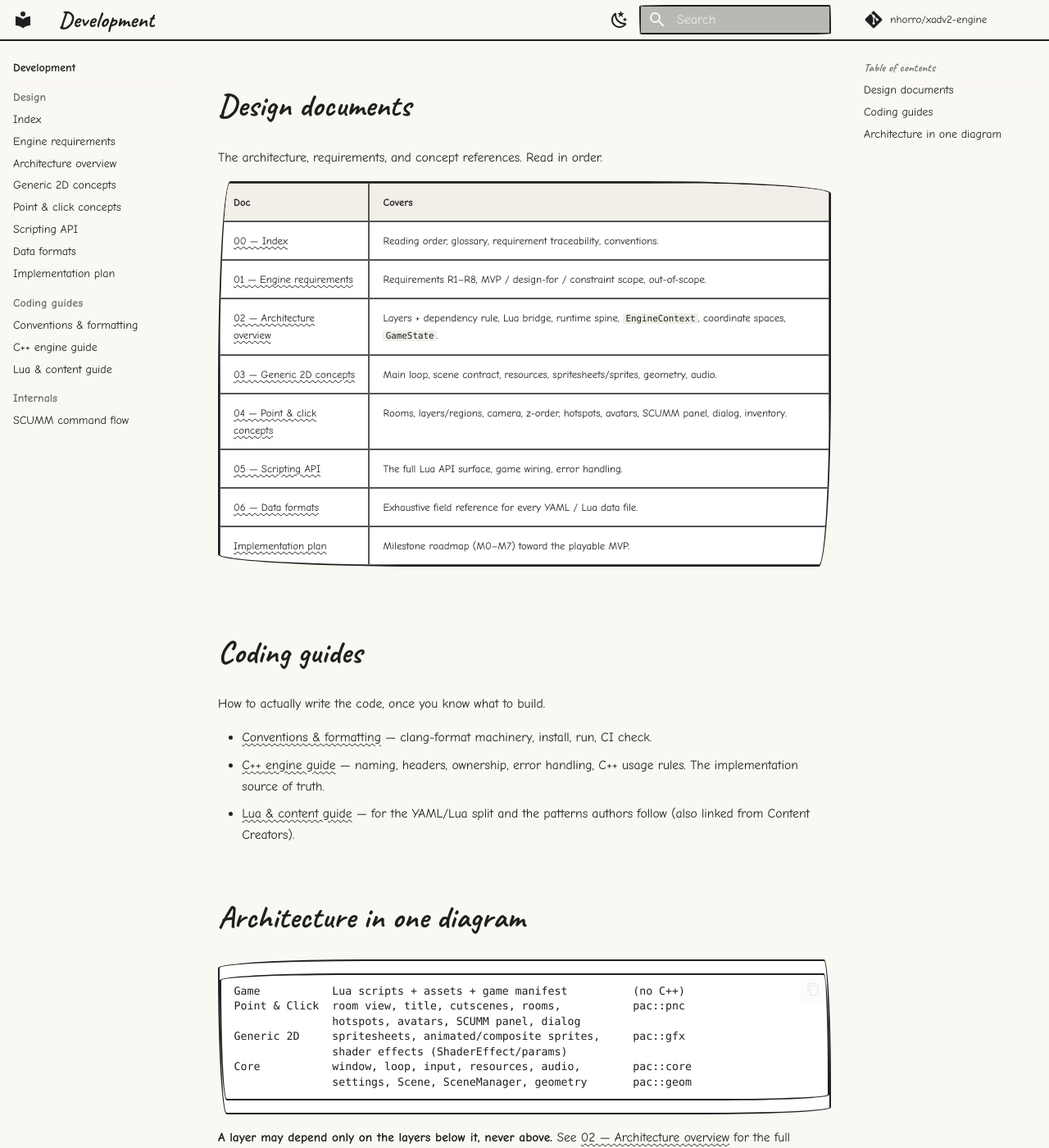
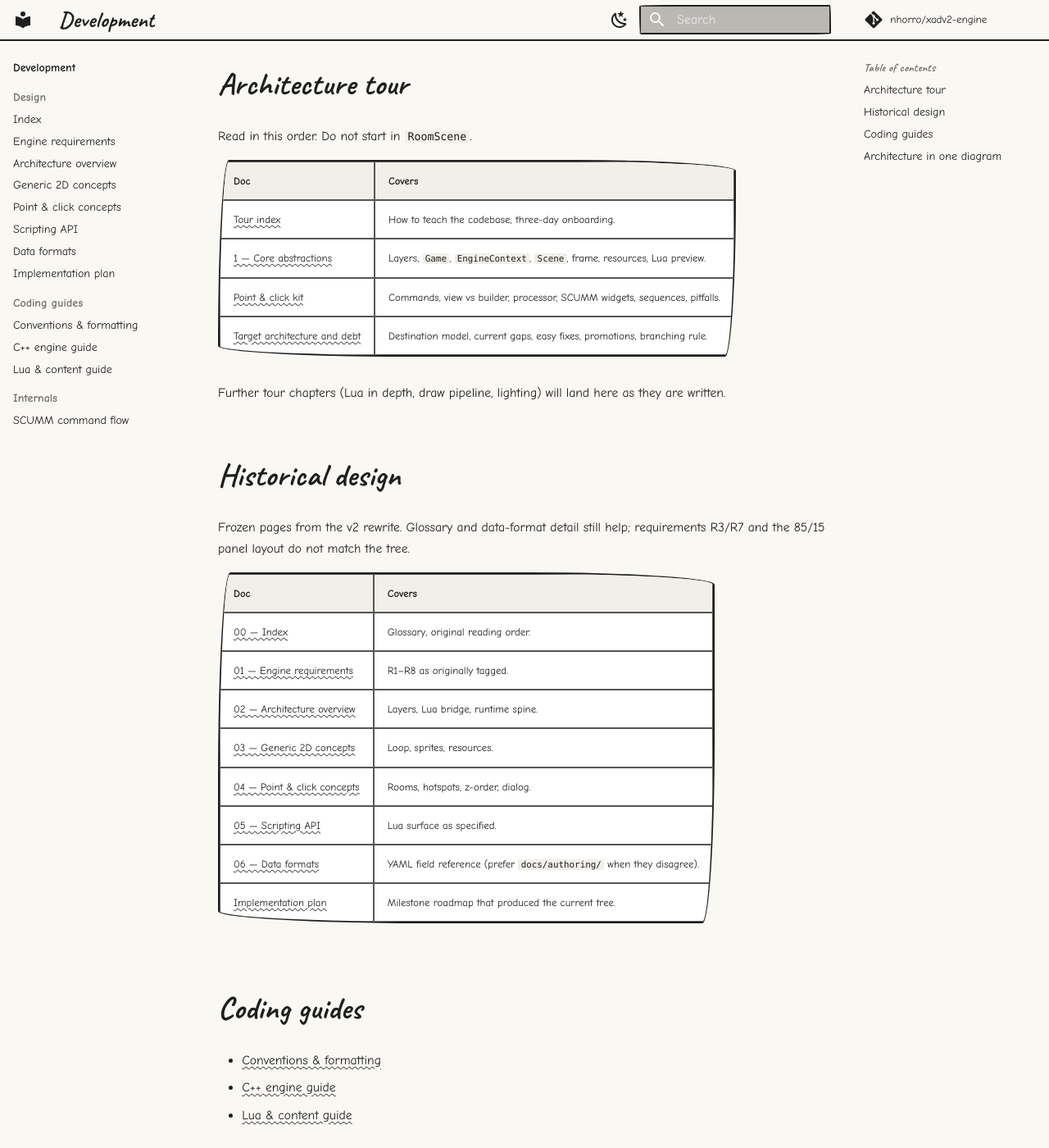
Before and after one commit to nhorro/xadv2-engine, an MkDocs documentation site: the page built from docs/development/index.md, in a window 1280 px wide and 1400 px high, scrolled down 416 px. Shown: the whole window at 82% size. Built offline with MkDocs 1.6.1 and Material for MkDocs 9.7.7, drawn with Linux system fonts in a browser that asks for light colours; comment, search, counter and statistics services are not loaded; some of the changed text lies outside the part shown.

Commit message:
docs: make the as-built tour the engine reference
Archive the v2 design pages as history, add a tour of the current
architecture and debt plan, drop the Arte y Narrativa audience from the
site, and point authoring docs at the Lua/YAML API instead of the old
design folder.

````diff
--- a/docs/development/index.md
+++ b/docs/development/index.md
@@ -1,52 +1,60 @@
 # Development
 
-Documentation for **engine developers** — the people extending `xadv2-engine`
-in C++. The goal of this section is to give you enough context to make
-decisions that keep the engine powerful and keep content authoring easy.
+Documentation for **engine developers** — people extending `xadv2-engine` in C++.
 
-!!! abstract "The design docs are the source of truth"
-    The canonical design lives in the [design documents](design/00-index.md).
-    The implementation follows the design; where the code diverges, **the code is
-    what changes**. Read [00 — Index](design/00-index.md) first.
+!!! abstract "The as-built tour is the source of truth"
+    Start in the [architecture tour](tour/index.md). Those pages describe the
+    engine as it exists and the target split (core 2D + P&C kit). The older
+    [design documents](design/00-index.md) are [archived history](history/README.md):
+    useful context, not a map for new work.
 
-## Design documents
+## Architecture tour
 
-The architecture, requirements, and concept references. Read in order.
+Read in this order. Do not start in `RoomScene`.
 
 | Doc | Covers |
 |-----|--------|
-| [00 — Index](design/00-index.md) | Reading order, glossary, requirement traceability, conventions. |
-| [01 — Engine requirements](design/01-engine-requirements.md) | Requirements R1–R8, MVP / design-for / constraint scope, out-of-scope. |
-| [02 — Architecture overview](design/02-architecture-overview.md) | Layers + dependency rule, Lua bridge, runtime spine, `EngineContext`, coordinate spaces, `GameState`. |
-| [03 — Generic 2D concepts](design/03-2d-game-concepts.md) | Main loop, scene contract, resources, spritesheets/sprites, geometry, audio. |
-| [04 — Point & click concepts](design/04-point-and-click-concepts.md) | Rooms, layers/regions, camera, z-order, hotspots, avatars, SCUMM panel, dialog, inventory. |
-| [05 — Scripting API](design/05-scripting-api.md) | The full Lua API surface, game wiring, error handling. |
-| [06 — Data formats](design/06-data-formats.md) | Exhaustive field reference for every YAML / Lua data file. |
-| [Implementation plan](design/implementation-plan.md) | Milestone roadmap (M0–M7) toward the playable MVP. |
+| [Tour index](tour/index.md) | How to teach the codebase; three-day onboarding. |
+| [1 — Core abstractions](tour/01-core-abstractions.md) | Layers, `Game`, `EngineContext`, `Scene`, frame, resources, Lua preview. |
+| [Point & click kit](tour/07-point-and-click.md) | Commands, view vs builder, processor, SCUMM widgets, sequences, pitfalls. |
+| [Target architecture and debt](tour/target-and-debt.md) | Destination model, current gaps, easy fixes, promotions, branching rule. |
+
+Further tour chapters (Lua in depth, draw pipeline, lighting) will land here
+as they are written.
+
+## Historical design
+
+Frozen pages from the v2 rewrite. Glossary and data-format detail still help;
+requirements R3/R7 and the 85/15 panel layout do not match the tree.
+
+| Doc | Covers |
+|-----|--------|
+| [00 — Index](design/00-index.md) | Glossary, original reading order. |
+| [01 — Engine requirements](design/01-engine-requirements.md) | R1–R8 as originally tagged. |
+| [02 — Architecture overview](design/02-architecture-overview.md) | Layers, Lua bridge, runtime spine. |
+| [03 — Generic 2D concepts](design/03-2d-game-concepts.md) | Loop, sprites, resources. |
+| [04 — Point & click concepts](design/04-point-and-click-concepts.md) | Rooms, hotspots, z-order, dialog. |
+| [05 — Scripting API](design/05-scripting-api.md) | Lua surface as specified. |
+| [06 — Data formats](design/06-data-formats.md) | YAML field reference (prefer `docs/authoring/` when they disagree). |
+| [Implementation plan](design/implementation-plan.md) | Milestone roadmap that produced the current tree. |
 
 ## Coding guides
 
-How to actually write the code, once you know what to build.
-
-- [Conventions & formatting](coding-conventions.md) — clang-format machinery,
-  install, run, CI check.
-- [C++ engine guide](coding-guide/cpp-engine.md) — naming, headers, ownership,
-  error handling, C++ usage rules. The implementation source of truth.
-- [Lua & content guide](coding-guide/lua-game.md) — for the YAML/Lua split and
-  the patterns authors follow (also linked from Content Creators).
+- [Conventions & formatting](coding-conventions.md)
+- [C++ engine guide](coding-guide/cpp-engine.md)
+- [Lua & content guide](coding-guide/lua-game.md)
 
 ## Architecture in one diagram
 
 ```text
-Game           Lua scripts + assets + game manifest          (no C++)
-Point & Click  room view, title, cutscenes, rooms,           pac::pnc
-               hotspots, avatars, SCUMM panel, dialog
-Generic 2D     spritesheets, animated/composite sprites,     pac::gfx
-               shader effects (ShaderEffect/params)
-Core           window, loop, input, resources, audio,        pac::core
-               settings, Scene, SceneManager, geometry       pac::geom
+Game           Lua/YAML/assets + optional C++ scenes
+Point & Click  rooms, commands, dialog, SCUMM composers     pac::pnc
+Generic 2D     sprites, ScriptScene, shader chain           pac::gfx
+Core           loop, Scene, resources, Lua, audio, state    pac::core
+               polygons / pathfinding                       pac::geom
 ```
 
-**A layer may depend only on the layers below it, never above.** See
-[02 — Architecture overview](design/02-architecture-overview.md) for
-the full dependency rule.
+A layer may depend only downward. Point-and-click should *use* core 2D
+capabilities (layered sprites, camera, persistence, audio). Where the room
+view still owns a private compositor or persist maps, that is debt — see
+[target architecture](tour/target-and-debt.md).
````
Also changed, not shown: docs/art/index.md (+9 -33 lines), docs/development/design/README.md (+9 -13 lines), docs/development/history/README.md (added, +15 -0 lines), docs/development/scumm-command-flow.md (+21 -38 lines), docs/development/tour/index.md (added, +102 -0 lines), docs/index.md (+20 -39 lines).
